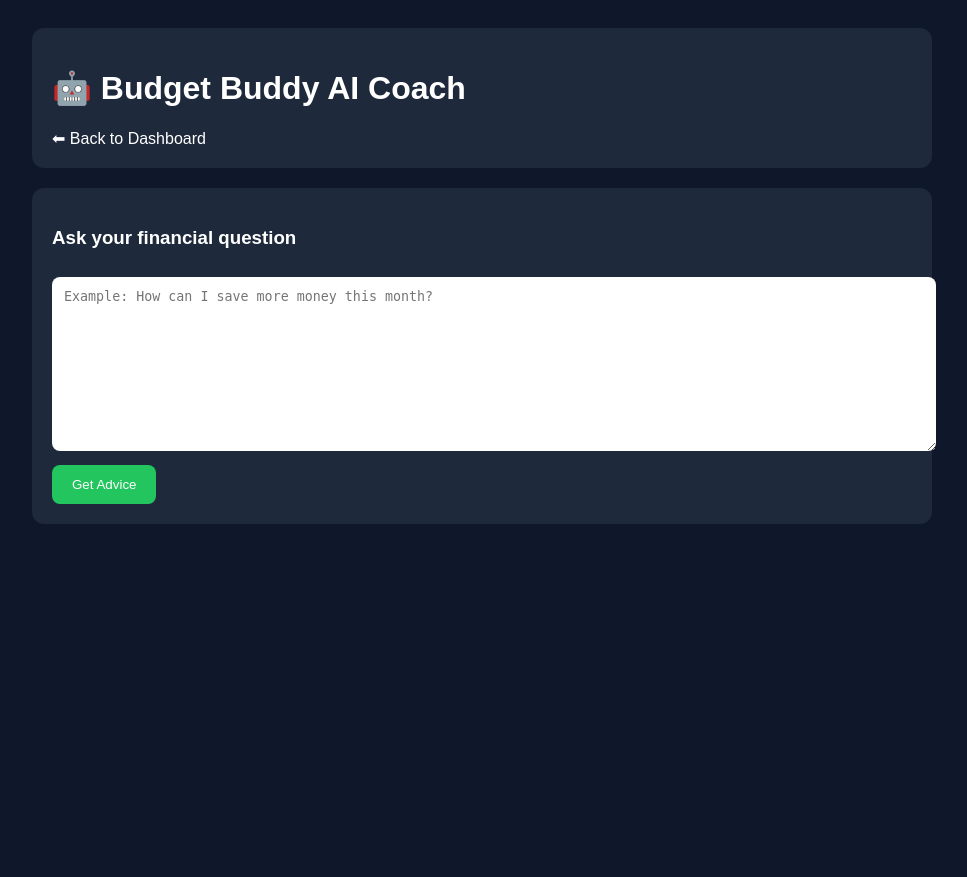
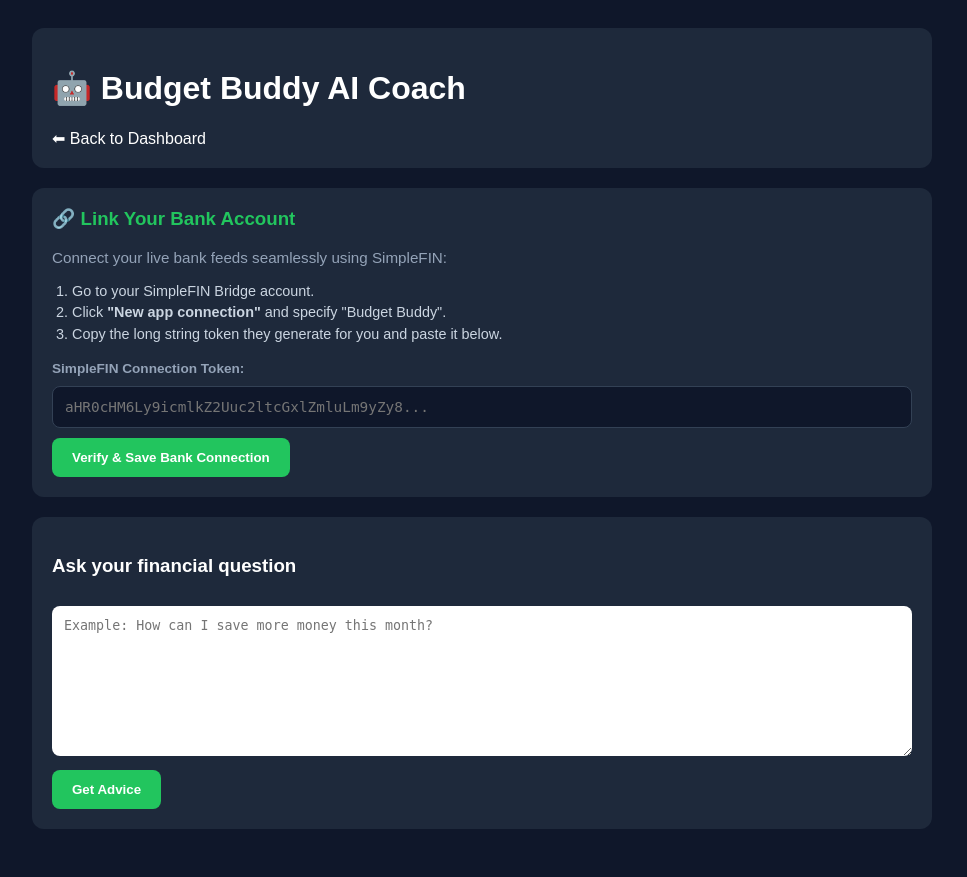
Before and after one commit to arielmuyanja-cloud/budget-buddy132, a Flask app: page /ai in a window 1280 px wide. Shown: the whole page, without its empty margins (158-1125 px from the left). Before the commit the page ends 524 px from the top, so only its background shows below. Run offline with Flask 3, Linux system fonts and the light colour scheme; the visitor is signed in with stand-in values (Sample User, id 1); some libraries are stand-ins or nearby versions.

Commit message:
Refactor HTML structure and improve styling

```diff
--- a/templates/ai.html
+++ b/templates/ai.html
@@ -1,6 +1,3 @@
-<!DOCTYPE html>
-<html>
-<head>
 <!DOCTYPE html>
 <html>
 <head>
@@ -13,7 +10,6 @@
       gtag('config', 'G-TGJSMVVB44');
     </script>
 
-    <title>Budget Buddy AI Coach</title>
     <title>Budget Buddy AI Coach</title>
 
     <style>
@@ -36,13 +32,25 @@
             margin-bottom:20px;
         }
 
-        textarea{
+        textarea, input[type="text"]{
             width:100%;
-            height:150px;
             padding:12px;
             border:none;
             border-radius:8px;
             margin-top:10px;
+            box-sizing: border-box;
+        }
+
+        textarea{
+            height:150px;
+        }
+
+        input[type="text"]{
+            background: #0f172a;
+            color: white;
+            border: 1px solid #334155;
+            font-family: monospace;
+            font-size: 0.9rem;
         }
 
         button{
@@ -53,6 +61,7 @@
             border:none;
             border-radius:8px;
             cursor:pointer;
+            font-weight: bold;
         }
 
         .answer{
@@ -66,6 +75,13 @@
             color:white;
             text-decoration:none;
         }
+
+        ol {
+            padding-left: 20px;
+            color: #cbd5e1;
+            font-size: 0.9rem;
+            line-height: 1.5;
+        }
     </style>
 </head>
 
@@ -73,39 +89,51 @@
 
 <div class="container">
 
+    <!-- Header Card -->
     <div class="card">
         <h1>🤖 Budget Buddy AI Coach</h1>
-
         <a href="/">⬅ Back to Dashboard</a>
     </div>
 
+    <!-- Bank Link Card -->
     <div class="card">
+        <h3 style="color: #22c55e; margin-top: 0;">🔗 Link Your Bank Account</h3>
+        <p style="color: #94a3b8; font-size: 0.95rem;">
+            Connect your live bank feeds seamlessly using SimpleFIN:
+        </p>
+        <ol>
+            <li>Go to your SimpleFIN Bridge account.</li>
+            <li>Click <strong>"New app connection"</strong> and specify "Budget Buddy".</li>
+            <li>Copy the long string token they generate for you and paste it below.</li>
+        </ol>
 
+        <form action="/link-bank" method="POST">
+            <label style="font-size: 0.85rem; color: #94a3b8; font-weight: bold; display: block; margin-top: 15px;">
+                SimpleFIN Connection Token:
+            </label>
+            <input type="text" name="simplefin_token" required placeholder="aHR0cHM6Ly9icmlkZ2Uuc2ltcGxlZmluLm9yZy8...">
+            <button type="submit">Verify & Save Bank Connection</button>
+        </form>
+    </div>
+
+    <!-- AI Advice Card -->
+    <div class="card">
         <form method="POST">
-
             <h3>Ask your financial question</h3>
-
             <textarea
                 name="question"
                 placeholder="Example: How can I save more money this month?"
                 required></textarea>
-
             <br>
-
-            <button type="submit">
-                Get Advice
-            </button>
-
+            <button type="submit">Get Advice</button>
         </form>
 
         {% if answer %}
         <div class="answer">
             <h3>💡 AI Advice</h3>
             <p>{{ answer }}</p>
-        </
         </div>
-{% endif %}
-
+        {% endif %}
     </div>
 
 </div>
```
